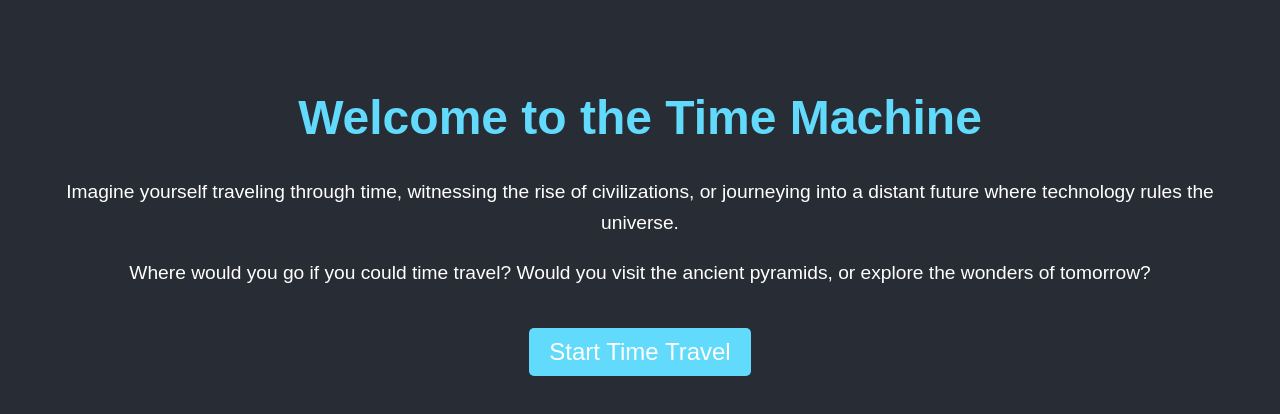
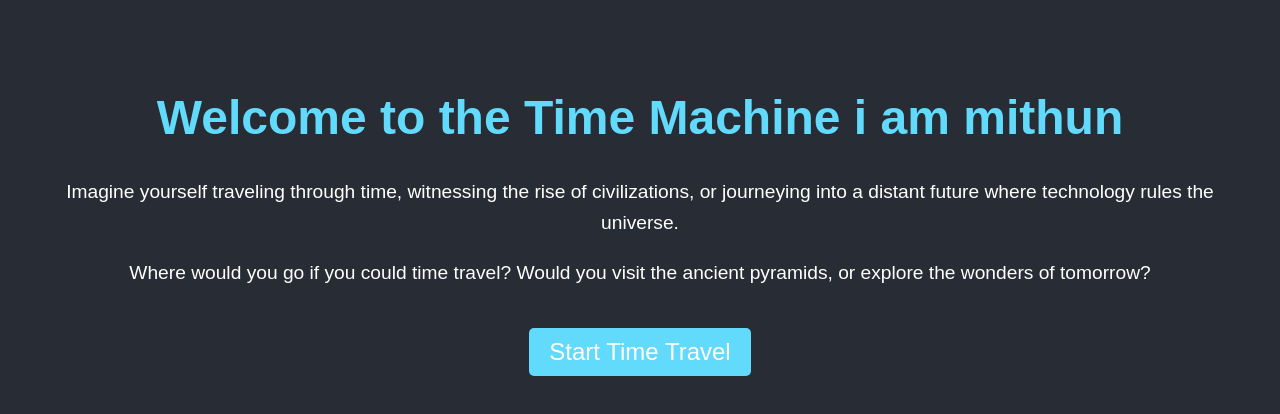
Before and after one commit to Mithun2505/test, a plain HTML site: page index.html in a window 1280 px wide. Drawn offline with Linux system fonts and the light colour scheme.

Commit message:
Update index.html

```diff
--- a/index.html
+++ b/index.html
@@ -37,7 +37,7 @@
 </head>
 <body>
 
-    <h1>Welcome to the Time Machine</h1>
+    <h1>Welcome to the Time Machine i am mithun</h1>
     <p>Imagine yourself traveling through time, witnessing the rise of civilizations, or journeying into a distant future where technology rules the universe.</p>
     <p>Where would you go if you could time travel? Would you visit the ancient pyramids, or explore the wonders of tomorrow?</p>
 
```
